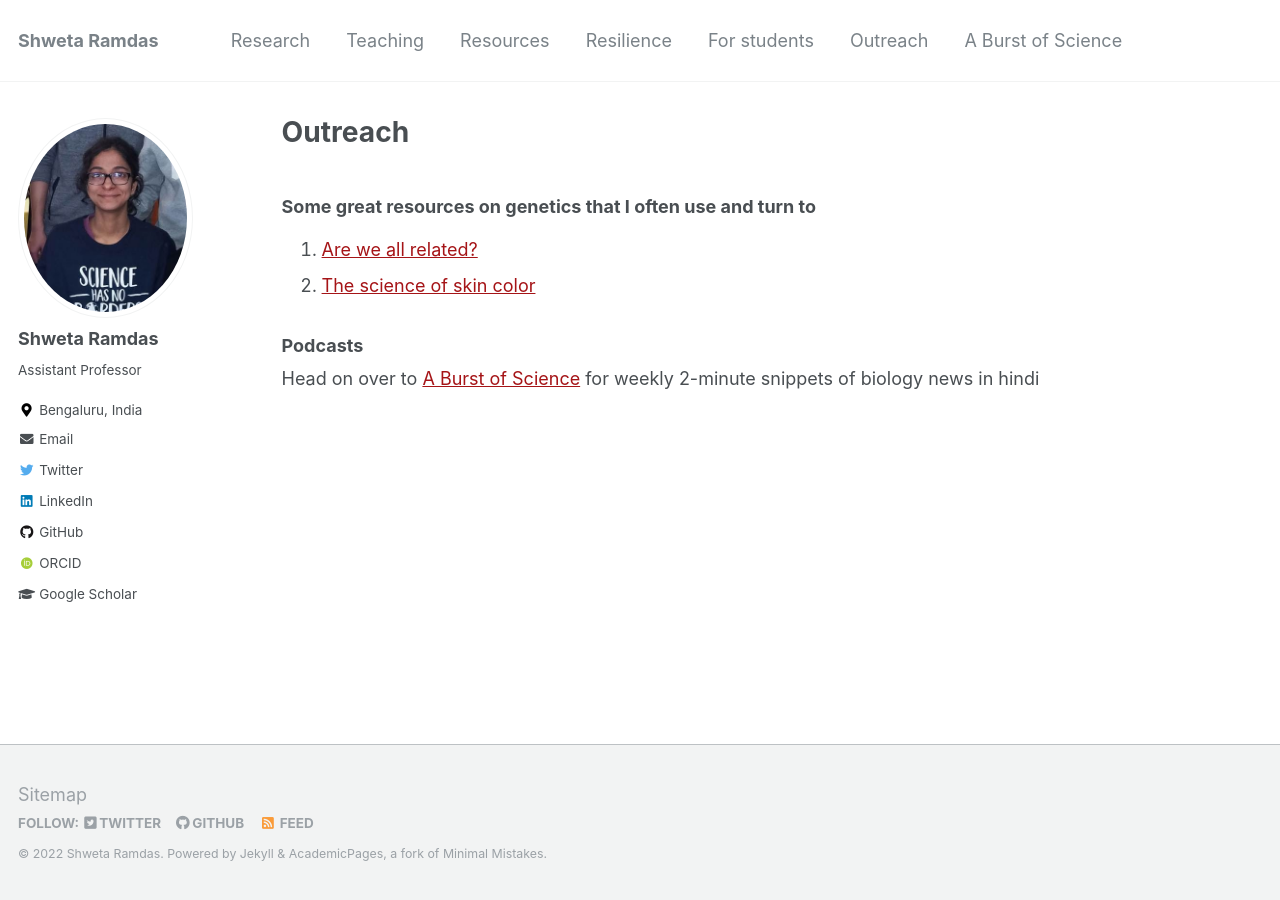
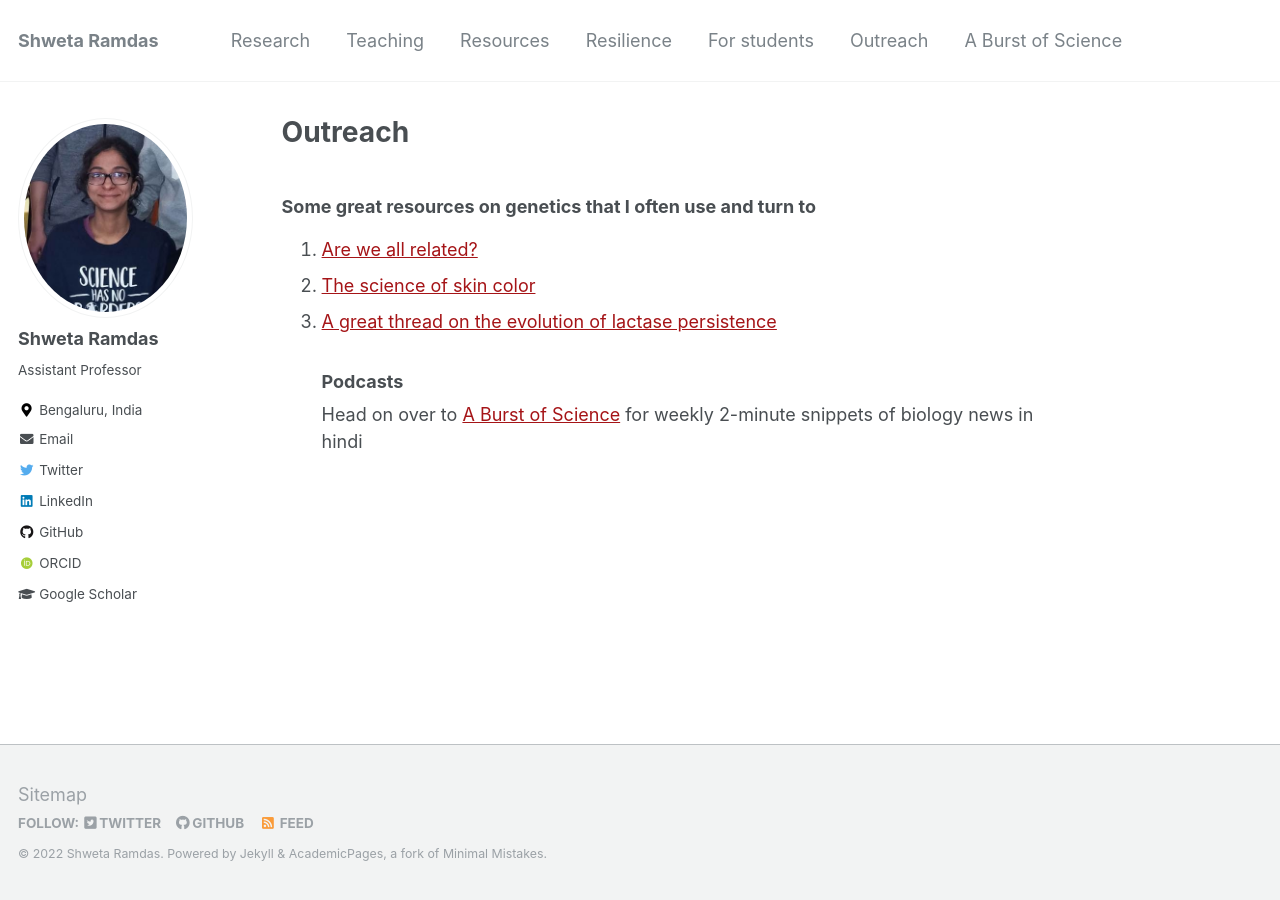
Before and after one commit to shwetaramdas/shwetaramdas.github.io, a Jekyll site: the page built from outreach.md, in a window 1280 px wide. Built offline with Jekyll 4.4.1, drawn with Linux system fonts in a browser that asks for light colours; some web fonts are replaced.

Commit message:
Update outreach.md

```diff
--- a/outreach.md
+++ b/outreach.md
@@ -9,6 +9,6 @@ author_profile: true
 ### Some great resources on genetics that I often use and turn to
 1. [Are we all related?](https://ed.ted.com/best_of_web/qRqRiz5q)
 2. [The science of skin color](https://blog.ed.ted.com/2016/03/22/the-science-of-skin-color-in-ted-ed-gifs/)
-
+3. [A great thread on the evolution of lactase persistence](https://twitter.com/AdamRutherford/status/1552317438829760515)
 ### Podcasts
 Head on over to [A Burst of Science](www.shwetaramdas.github.io/burstofscience) for weekly 2-minute snippets of biology news in hindi
```
